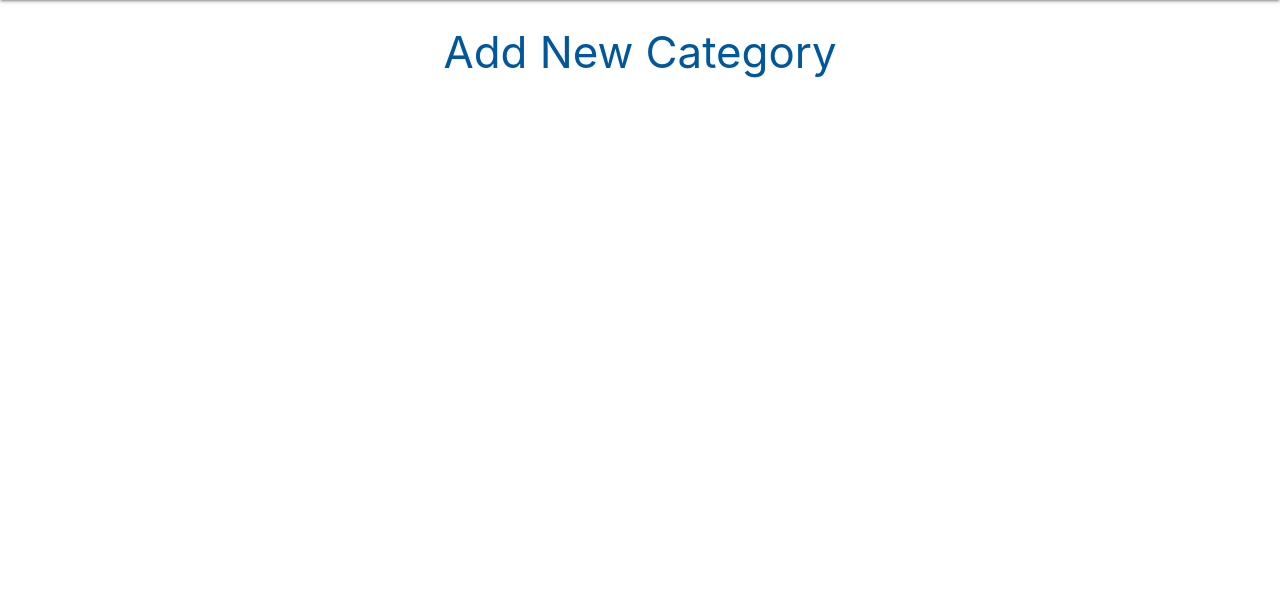
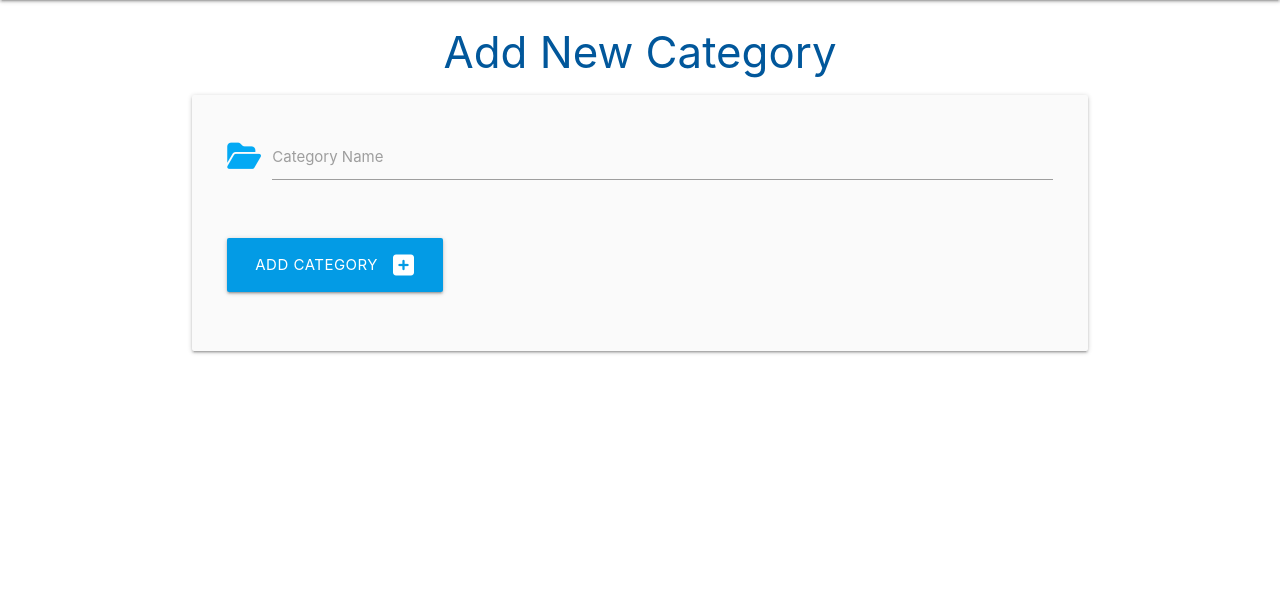
Before and after one commit to Parbelaez/task_manager, a Flask app: page /add_category in a window 1280 px wide. Shown: the part 64-655 px from the top of the page. Run offline with Flask 3, Linux system fonts and the light colour scheme.

Commit message:
Create the add category function/route

````diff
--- a/taskmanager/routes.py
+++ b/taskmanager/routes.py
@@ -1,4 +1,4 @@
-from flask import render_template
+from flask import render_template, request, redirect, url_for, flash
 from taskmanager import app, db
 from taskmanager.models import Category, Task
 
@@ -12,4 +12,10 @@ def categories():
 
 @app.route('/add_category', methods=['GET', 'POST'])
 def add_category():
+    if request.method == 'POST':
+        category = Category(category_name=request.form.get['category_name'])
+        db.session.add(category)
+        db.session.commit()
+        flash('New category was successfully added')
+        return redirect(url_for('categories'))
     return render_template('add_category.html')
--- a/taskmanager/templates/add_category.html
+++ b/taskmanager/templates/add_category.html
@@ -3,5 +3,26 @@
 
 <h3 class="light-blue-text text-darken-4 center-align">Add New Category</h3>
 
+<div class="row card-panel grey lighten-5">
+    <form class="col s12" method="POST" action="{{ url_for('add_category') }}">
+        <!-- category name -->
+        <div class="row">
+            <div class="input-field col s12">
+                <i class="fas fa-folder-open prefix light-blue-text tex-darken-4"></i>
+                <input id="category_name" name="category_name" minlength="3" maxlength="25" type="text" class="validate" required>
+                <label for="category_name">Category Name</label>
+            </div>
+        </div>
+        <!-- submit button -->
+        <div class="row">
+            <div class="input-field col s12">
+                <button type="submit" class="btn-large light-blue darken-1">
+                    Add Category <i class="fas fa-plus-square right"></i>
+                </button>
+            </div>
+        </div>
+    </form>
+</div>
+
 {% endblock %}
 ```
````
